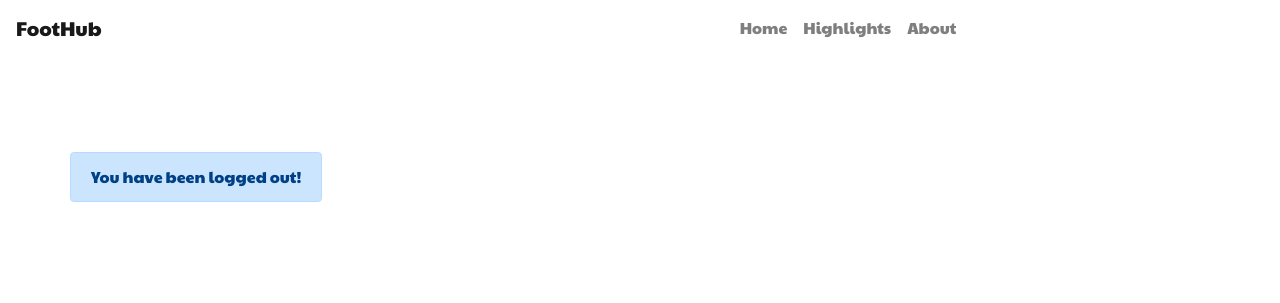
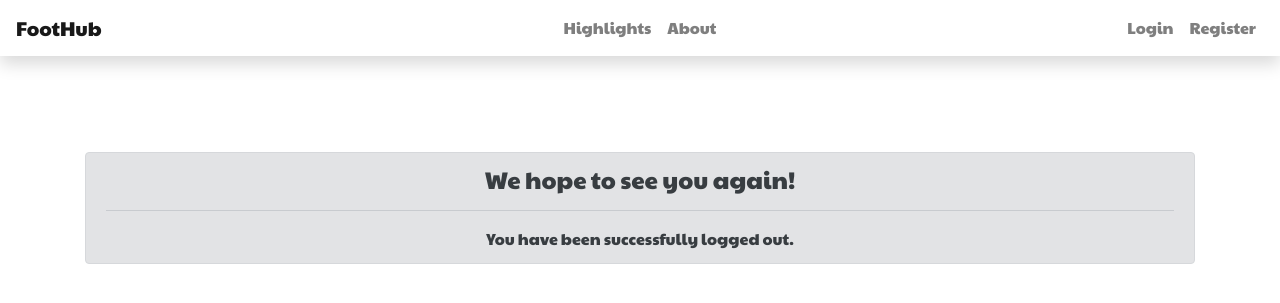
Before and after one commit to ramfattah/SoccerZone, a Django app: page /logout/ in a window 1280 px wide. Shown: the top 303 px of the page. Run offline with Django 3.2, Linux system fonts and the light colour scheme; some libraries are stand-ins or nearby versions.

Commit message:
login and registeration implementation

```diff
--- a/blog/templates/blog/index.html
+++ b/blog/templates/blog/index.html
@@ -54,16 +54,14 @@
   <body id="page-top">
 
     <main>
-      <nav class="navbar navbar-light navbar-expand-md bg-faded justify-content-center">
+      <nav class="shadow navbar navbar-light navbar-expand-md bg-faded justify-content-center">
           <a href="{% url 'home-page' %}" class="navbar-brand d-flex w-50 mr-auto">FootHub</a>
           <button class="navbar-toggler" type="button" data-toggle="collapse" data-target="#collapsingNavbar3">
               <span class="navbar-toggler-icon"></span>
           </button>
           <div class="navbar-collapse collapse w-100" id="collapsingNavbar3">
               <ul class="navbar-nav w-100 justify-content-center">
-                  <li class="nav-item">
-                      <a class="nav-link" href="{% url 'home-page' %}">Home</a>
-                  </li>
+
                   <li class="nav-item">
                       <a class="nav-link" href="{% url 'index-home' %}">Highlights</a>
                   </li>
@@ -71,11 +69,14 @@
                       <a class="nav-link" href="{% url 'blog-about' %}">About</a>
                   </li>
               </ul>
-              <!-- <ul class="nav navbar-nav ml-auto w-100 justify-content-end">
+              <ul class="nav navbar-nav ml-auto w-100 justify-content-end">
                   {% if user.is_authenticated %}
                     <li class="nav-item">
-                        <a href="{% url 'profile' %}" class="nav-link text-dark">Welcome {{user}}</a>
+                        <p class="nav-link text-dark">Welcome {{user}}</p>
                     </li>
+                    <li class="nav-item">
+                      <a href="{% url 'profile' %}" class="nav-link text-secondary">Profile</a>
+                  </li>
                     <li class="nav-item">
                         <a class="nav-link text-secondary" href="{% url 'logout' %}">Logout</a>
                     </li>
@@ -87,7 +88,7 @@
                         <a class="nav-link" href="{% url 'register' %}">Register</a>
                     </li>
                   {% endif %}
-              </ul> -->
+              </ul>
           </div>
       </nav>
 
@@ -113,6 +114,7 @@
     </main>
 
 
+
     <!-- jQuery first, then Popper.js, then Bootstrap JS -->
     <script
       src="https://code.jquery.com/jquery-3.3.1.slim.min.js"
--- a/the_blog/settings.py
+++ b/the_blog/settings.py
@@ -137,7 +137,7 @@ MEDIA_URL = '/media/'
 
 CRISPY_TEMPLATE_PACK= 'bootstrap4'
 
-LOGIN_REDIRECT_URL = 'index-home'
+LOGIN_REDIRECT_URL = 'home-page'
 LOGIN_URL = 'login'
 
 EMAIL_BACKEND = 'django.core.mail.backends.smtp.EmailBackend'
--- a/users/templates/users/logout.html
+++ b/users/templates/users/logout.html
@@ -1,7 +1,12 @@
 {% extends "blog/index.html" %}
 {% block content %}
-<div class="alert alert-primary" role="alert">
-      You have been logged out!
-    </div>
+<div class="container">
+  <div class="alert alert-secondary" role="alert">
+    <h4 class="alert-heading text-center">We hope to see you again!</h4>
+    <hr>
+    <p class="mb-0 text-center">You have been successfully logged out.</p>
+  </div>
+
+</div>
 
 {% endblock content %}
```
Also changed, not shown: users/templates/users/profile.html (+4 -4 lines).
